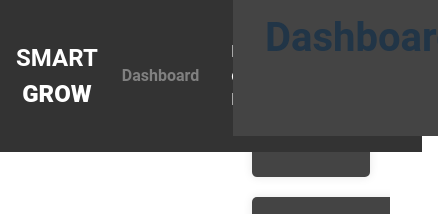
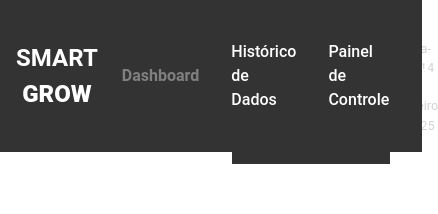
Before and after one commit to gustavo-h-k-oliveira/dashboard--js-react, a React (Vite) app in the folder grow-smart/: page / in a window 390 px wide. Shown: the top 214 px of the page, 438 px wide, since content can reach past the window. Built offline with nearby package versions, Linux system fonts and the light colour scheme.

Commit message:
Atualização do Header com `media query` e ajustes de espaço.

```diff
--- a/grow-smart/src/components/Layout/Header.css
+++ b/grow-smart/src/components/Layout/Header.css
@@ -1,14 +1,13 @@
 header {
     display: flex;
     flex-direction: row;
+    align-items: center;
     padding: 1rem 2rem;
     background-color: #444;
-    position: fixed; /* Fixa o header no topo */
     top: 0;
-    gap: 1.5rem;
-    left: 233px; /* Ajusta a margem esquerda para não sobrepor o navbar */
-    width: calc(100% - 233px); /* Ajusta a largura para não ocupar o espaço do navbar */
-    z-index: 1000; /* Garante que o header fique acima de outros elementos */
+    gap: 50px;
+    width: 100%; /* Ocupa 100% da largura da div pai */
+    box-sizing: border-box; /* Inclui padding e borda no tamanho total */
 }
 
 h1 {
@@ -21,3 +20,19 @@ p {
     color: lightgray;
     font-size: 1rem;
 }
+
+@media (max-width: 1420px) {
+    header {
+        justify-content: center;
+        gap: 50px;
+        background-color: #333;
+    }
+
+    header > h1 {
+        font-size: 2rem;
+    }
+
+    header > p {
+        font-size: 0.8rem;
+    }
+}
--- a/grow-smart/src/components/Layout/Header.jsx
+++ b/grow-smart/src/components/Layout/Header.jsx
@@ -7,7 +7,7 @@ export default function Header() {
                 Dashboard
             </h1>
             <p>
-                dia da semana, data
+                Quarta-feira, 14 de fevereiro de 2025
             </p>
         </header>
     )
```
